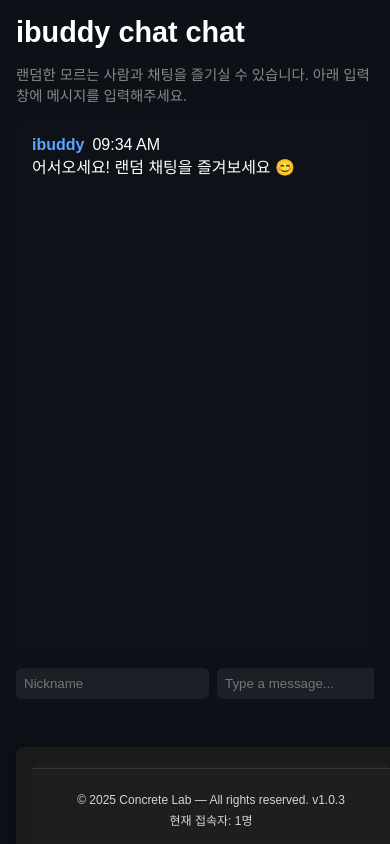
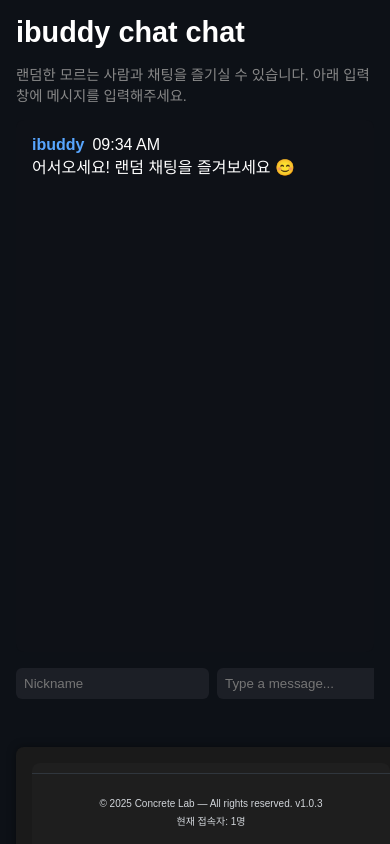
Before and after one commit to davidminq/chitchat, a React (Vite) app in the folder ibuddy/: page / in a window 390 px wide. Both pictures are taken after a click on the button "게스트로 시작". Shown: the top 844 px of the page. Built offline with nearby package versions, Linux system fonts and the light colour scheme.

Commit message:
Fix: Centered footer text for mobile responsiveness

```diff
--- a/ibuddy/src/App.jsx
+++ b/ibuddy/src/App.jsx
@@ -130,11 +130,23 @@ function App() {
             </div>
 
             <footer className="chat-footer">
-              <div className="footer-meta">
-                <small style={{ display: 'block', textAlign: 'center', fontSize: '0.75rem', color: '#d1d5da', marginTop: '0.5rem' }}>
+              <div
+                className="footer-meta"
+                style={{
+                  display: 'flex',
+                  flexDirection: 'column',
+                  alignItems: 'center',
+                  justifyContent: 'center',
+                  textAlign: 'center',
+                  fontSize: '0.75rem',
+                  color: '#d1d5da',
+                  marginTop: '0.5rem'
+                }}
+              >
+                <small style={{ display: 'block' }}>
                   © 2025 Concrete Lab — All rights reserved. {version}
                 </small>
-                <small style={{ display: 'block', textAlign: 'center', fontSize: '0.75rem', color: '#d1d5da', marginTop: '0.25rem' }}>
+                <small style={{ display: 'block', marginTop: '0.25rem' }}>
                   현재 접속자: {messages.length}명
                 </small>
               </div>
```
